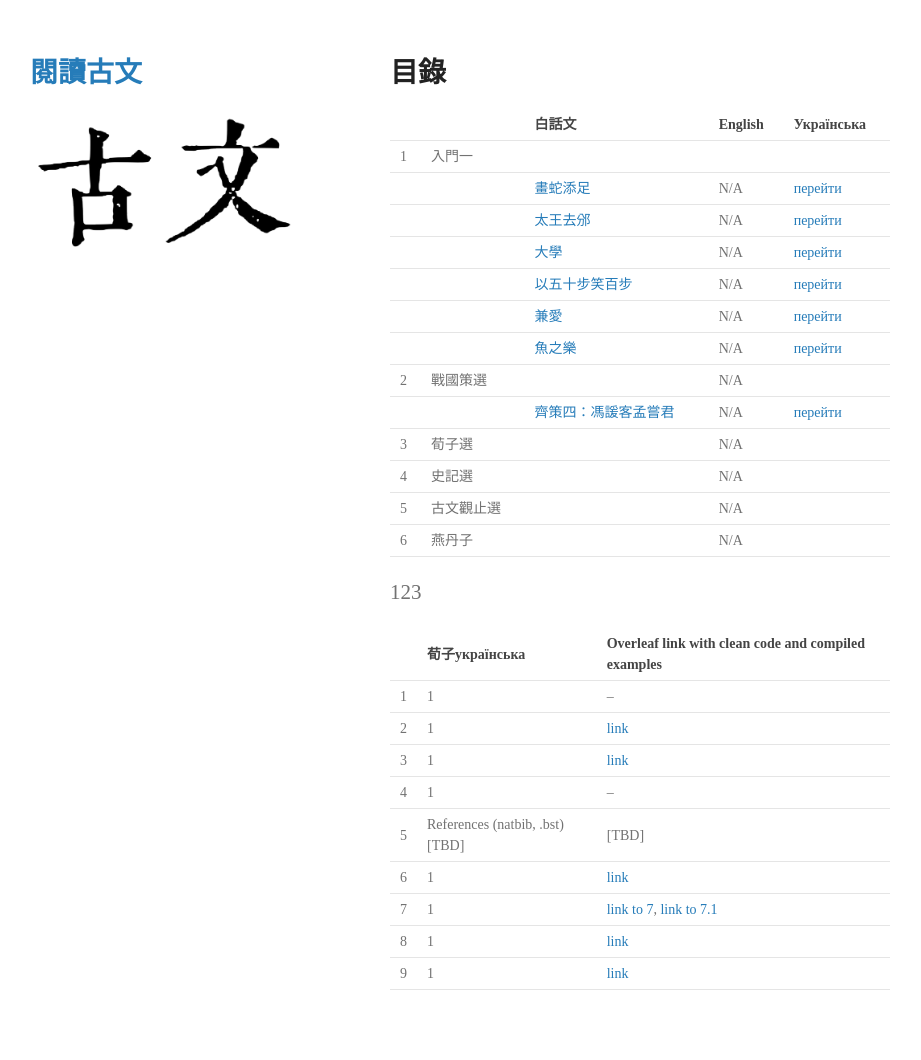
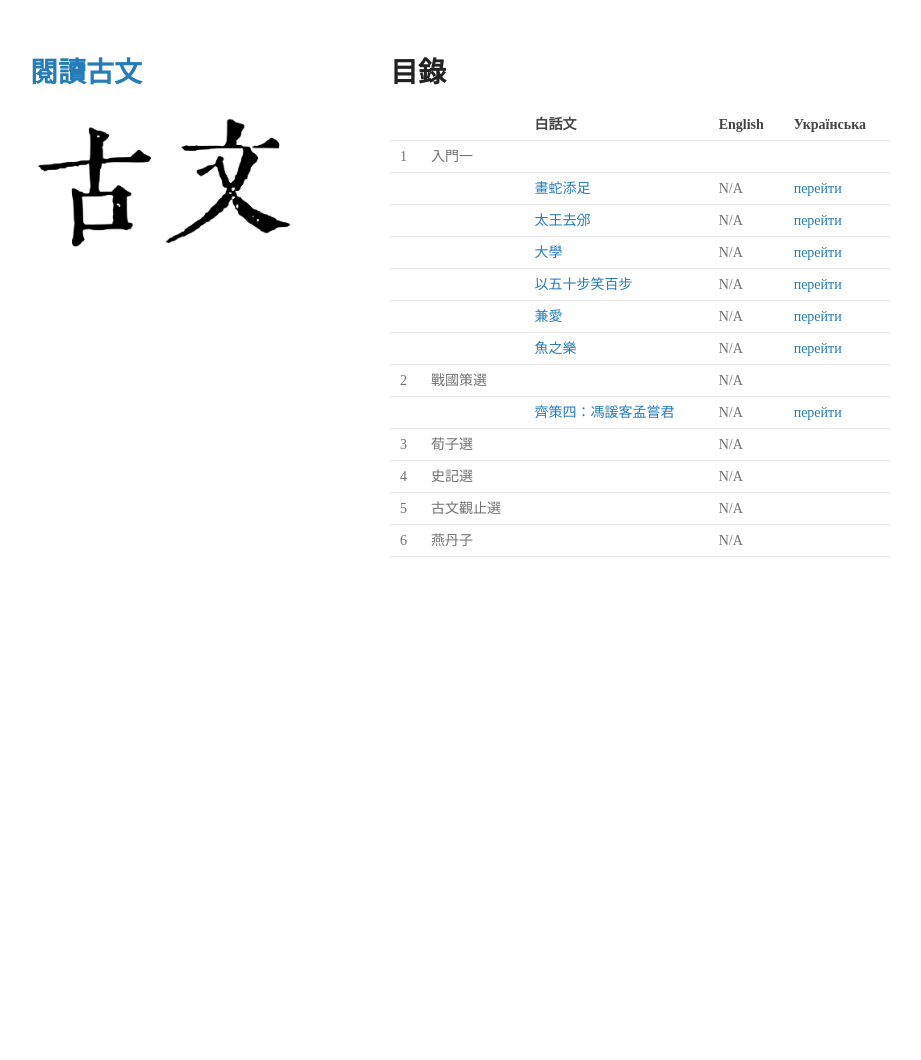
Before and after one commit to DOzernyi/wenyanwen, a Jekyll site: the page built from index.md, in a window 1280 px wide. Shown: the whole page, without its empty margins (180-1101 px from the left). Built offline with Jekyll 4.4.1, drawn with Linux system fonts in a browser that asks for light colours; some web fonts are replaced; after the commit the page ends 900 px from its top, so only the background shows below that.

Commit message:
Update index.md

```diff
--- a/index.md
+++ b/index.md
@@ -41,18 +41,3 @@ layout: default
 |:--|:-----------|:------------------|:------------------|:------------------|
 | 6 | 燕丹子    |                                                  | N/A                |                                       |
 |:--|:-----------|:------------------|:------------------|:------------------|
-
-
-123
-
-|   | 荀子українська          | Overleaf link with clean code and compiled examples    |
-|:--|:---------------------------------------------------------------|:------------------|
-| 1 | 1                  | -- |
-| 2 | 1            | [link](https://www.overleaf.com/read/pwvbtzfknmcj)   |
-| 3 | 1                     | [link](https://www.overleaf.com/read/pncdfwhgdqzx)      |
-| 4 | 1         | -- |
-| 5 | References (natbib, .bst) [TBD]                                            | [TBD] |
-| 6 | 1 | [link](https://www.overleaf.com/read/nsvwmfnjzsyg) |
-| 7 | 1          | [link to 7](https://www.overleaf.com/read/vqysvzvqjkxx), [link to 7.1](https://www.overleaf.com/read/srvqkqcwwhgj) |
-| 8 | 1             | [link](https://www.overleaf.com/read/zzpsdkpsyrcc) |
-| 9 | 1                             | [link](https://www.overleaf.com/read/rncbfbxchcvs) |
```
